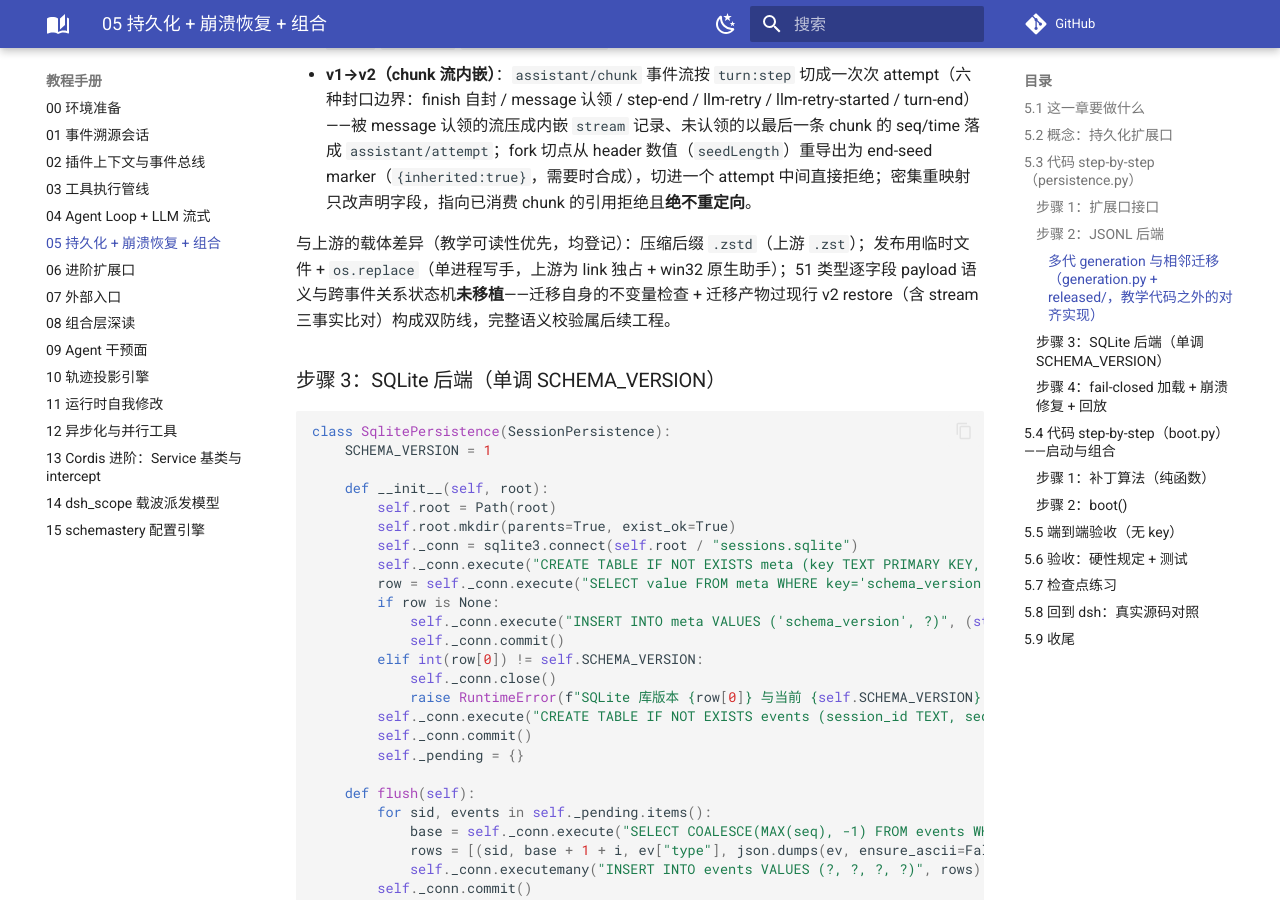
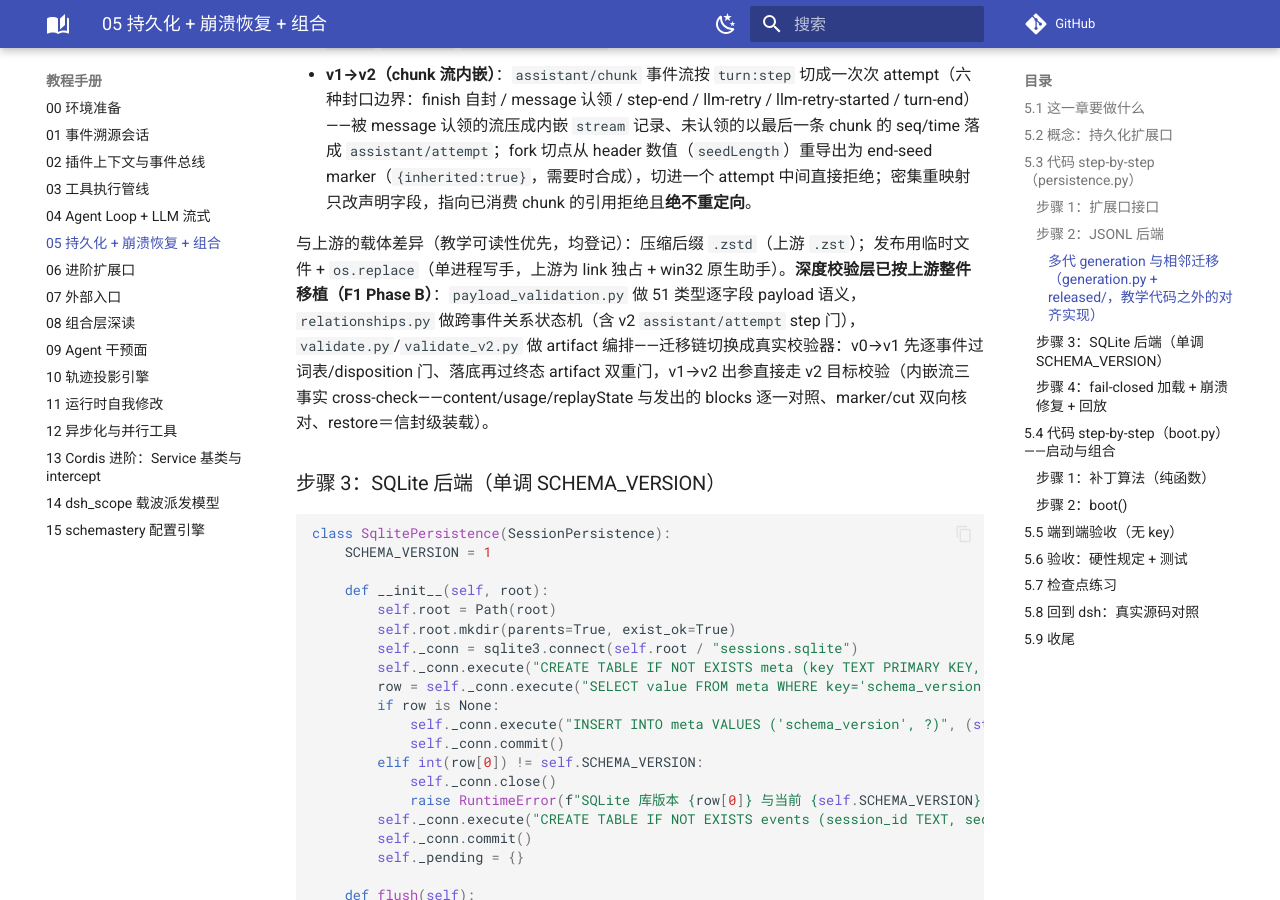
Before and after one commit to ZZKeepCurious/mini-deepseek-harness-python, an MkDocs documentation site: the page built from docs/chapters/05-persistence-recovery-composition.md, in a window 1280 px wide and 900 px high, scrolled down 4035 px. Built offline with MkDocs 1.6.1 and Material for MkDocs 9.7.7, drawn with Linux system fonts in a browser that asks for light colours; comment, search, counter and statistics services are not loaded.

Commit message:
docs: reflect released F1 Phase B landing - deep validation layer ported (payload_validation/relationships/validate_v2), migration chain on real validators; drop not-ported/Phase-B-pending wording

```diff
--- a/docs/chapters/05-persistence-recovery-composition.md
+++ b/docs/chapters/05-persistence-recovery-composition.md
@@ -135,7 +135,7 @@ class JsonlPersistence(SessionPersistence):
 - **v0→v1（legacy 归一化）**：flat 消息包装（`legacy-message:<sid>:<seq>` 合成 id）、`steering/message` 并入 `user/message`、`turn/end` reason 转换表（aborted 补 `reason:{kind:'legacy'}`、disposed→aborted、error.failure→error 记录）、`turn/start.trigger` 与 `request/header.messagePrefix` 丢弃、retired 类型（`request/header-delta`/`mode/set`/`reason:"fallback"`）拒迁。
 - **v1→v2（chunk 流内嵌）**：`assistant/chunk` 事件流按 `turn:step` 切成一次次 attempt（六种封口边界：finish 自封 / message 认领 / step-end / llm-retry / llm-retry-started / turn-end）——被 message 认领的流压成内嵌 `stream` 记录、未认领的以最后一条 chunk 的 seq/time 落成 `assistant/attempt`；fork 切点从 header 数值（`seedLength`）重导出为 end-seed marker（`{inherited:true}`，需要时合成），切进一个 attempt 中间直接拒绝；密集重映射只改声明字段，指向已消费 chunk 的引用拒绝且**绝不重定向**。
 
-与上游的载体差异（教学可读性优先，均登记）：压缩后缀 `.zstd`（上游 `.zst`）；发布用临时文件 + `os.replace`（单进程写手，上游为 link 独占 + win32 原生助手）；51 类型逐字段 payload 语义与跨事件关系状态机**未移植**——迁移自身的不变量检查 + 迁移产物过现行 v2 restore（含 stream 三事实比对）构成双防线，完整语义校验属后续工程。
+与上游的载体差异（教学可读性优先，均登记）：压缩后缀 `.zstd`（上游 `.zst`）；发布用临时文件 + `os.replace`（单进程写手，上游为 link 独占 + win32 原生助手）。**深度校验层已按上游整件移植（F1 Phase B）**：`payload_validation.py` 做 51 类型逐字段 payload 语义，`relationships.py` 做跨事件关系状态机（含 v2 `assistant/attempt` step 门），`validate.py`/`validate_v2.py` 做 artifact 编排——迁移链切换成真实校验器：v0→v1 先逐事件过词表/disposition 门、落底再过终态 artifact 双重门，v1→v2 出参直接走 v2 目标校验（内嵌流三事实 cross-check——content/usage/replayState 与发出的 blocks 逐一对照、marker/cut 双向核对、restore＝信封级装载）。
 
 ### 步骤 3：SQLite 后端（单调 SCHEMA_VERSION）
 
```
Also changed, not shown: docs/architecture.md (+1 -1 lines).
